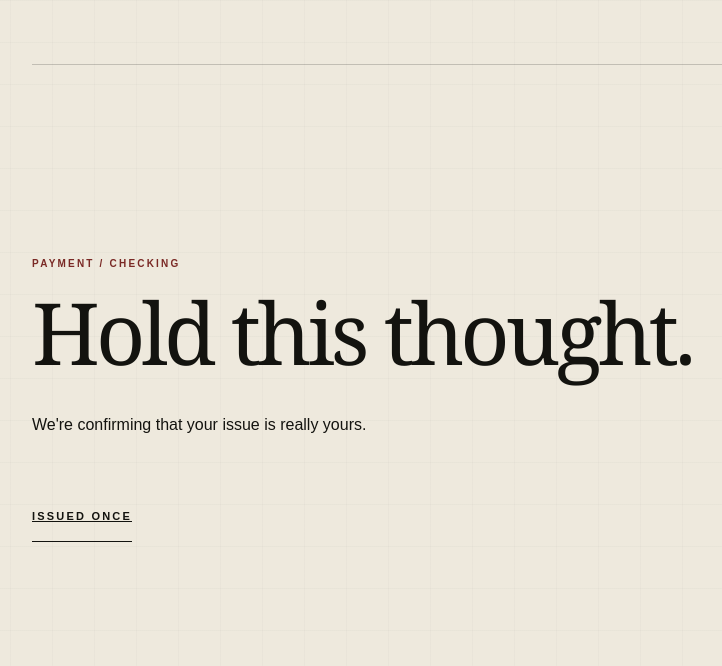
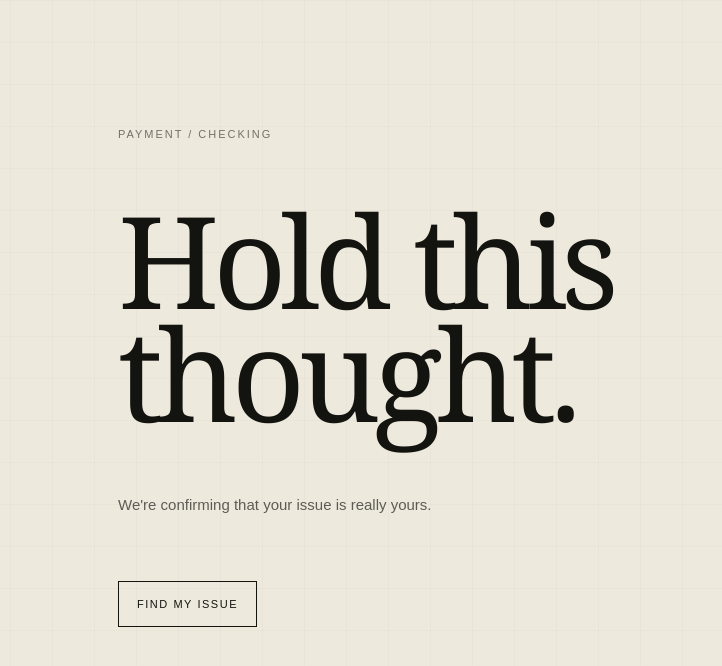
Before and after one commit to itxsam57/issued-once, a Next.js app: page /payment/pending in a window 1280 px wide. Shown: the top 666 px of the page, without its empty margins (32-754 px from the left). Built offline with nearby package versions, Linux system fonts and the light colour scheme; no server answers.

Commit message:
fix: keep pending buyers on Issue recovery surface

```diff
--- a/src/app/payment/pending/page.tsx
+++ b/src/app/payment/pending/page.tsx
@@ -1,14 +1,9 @@
-import Link from 'next/link';
+import { IssueStatusView } from '@/components/experience/IssueStatusView';
 
 export default function PaymentPendingPage() {
   return (
     <main className="public-interview">
-      <section className="interview-complete" aria-live="polite">
-        <p className="interview-complete__signal">PAYMENT / CHECKING</p>
-        <h1>Hold this thought.</h1>
-        <p>We&apos;re confirming that your issue is really yours.</p>
-        <Link className="interview-complete__proceed" href="/">ISSUED ONCE</Link>
-      </section>
+      <IssueStatusView />
     </main>
   );
 }
```
